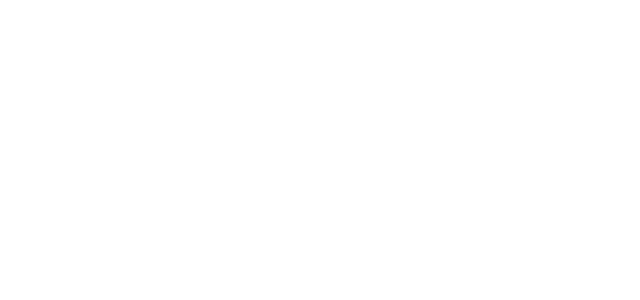
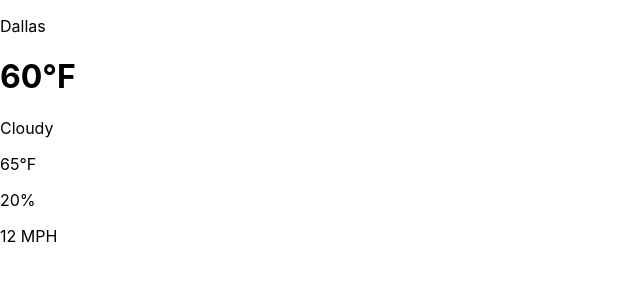
Before and after one commit to joeygonzzzz/weather-app-react, a React (Create React App) app: page / in a window 1280 px wide. Shown: the top 300 px of the page, without its empty margins (0-640 px from the left). Built offline with nearby package versions, Linux system fonts and the light colour scheme.

Commit message:
Hard coding data in for style set up

```diff
--- a/package.json
+++ b/package.json
@@ -6,6 +6,7 @@
     "@testing-library/jest-dom": "^5.16.5",
     "@testing-library/react": "^13.3.0",
     "@testing-library/user-event": "^13.5.0",
+    "axios": "^0.27.2",
     "react": "^18.2.0",
     "react-dom": "^18.2.0",
     "react-scripts": "5.0.1",
--- a/src/App.js
+++ b/src/App.js
@@ -1,9 +1,36 @@
-import React from 'react';
+import React, {useState} from 'react';
+import axios from 'axios';
 
 function App() {
+
+  const url = `https://api.openweathermap.org/data/2.5/weather?q=dallas&appid=9f2d9424cc5c534fbd0ee7a8d383b2c5`
+
   return (
-    <div className="App">
-
+    <div className="app">
+      <div className="container">
+        <div className="top">
+          <div className="location">
+            <p>Dallas</p>
+          </div>
+          <div className="temp">
+            <h1>60°F</h1>
+          </div>
+          <div className="description">
+            <p>Cloudy</p>
+          </div>
+        </div>
+        <div className="bottom">
+          <div className="feels">
+            <p>65°F</p>
+          </div>
+          <div className="humidity">
+            <p>20%</p>
+          </div>
+          <div className="wind">
+            12 MPH
+          </div>
+        </div>
+      </div>
     </div>
   );
 }
```
Also changed, not shown: 1 other file (tests, documents, lock files or other folders).
